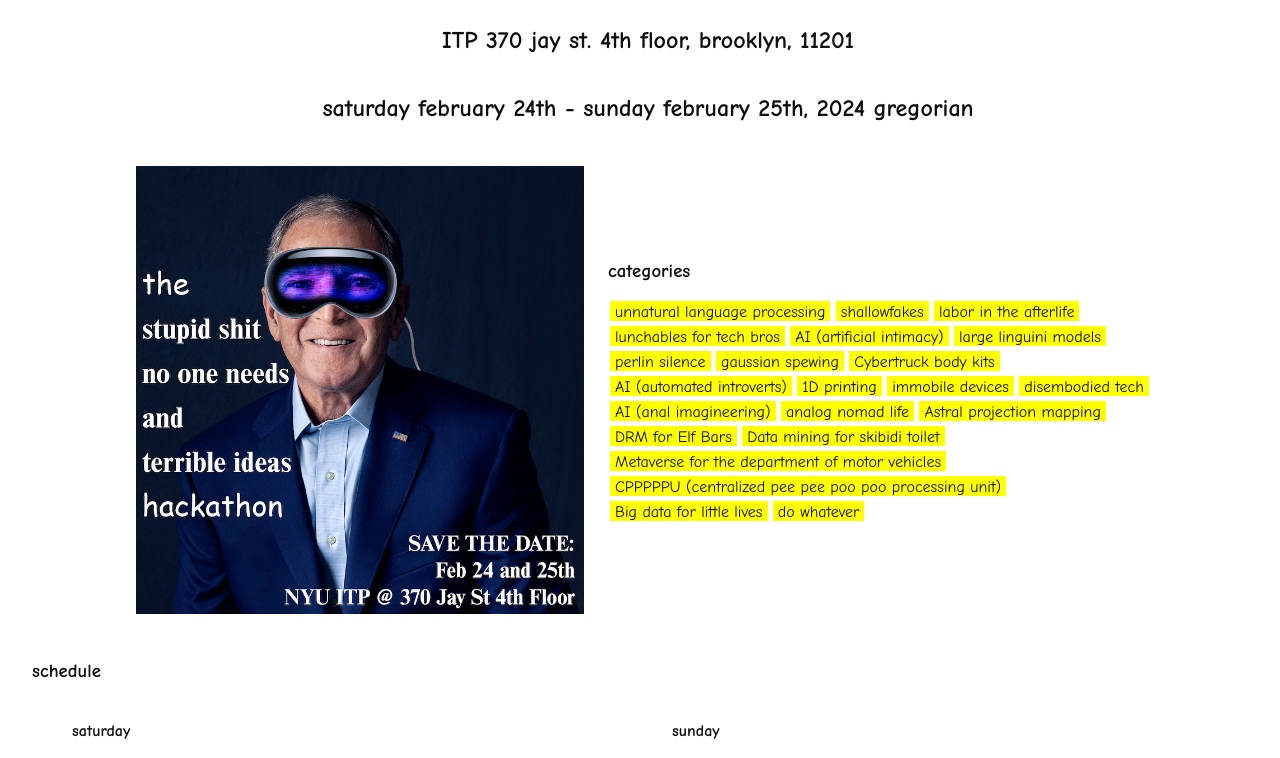
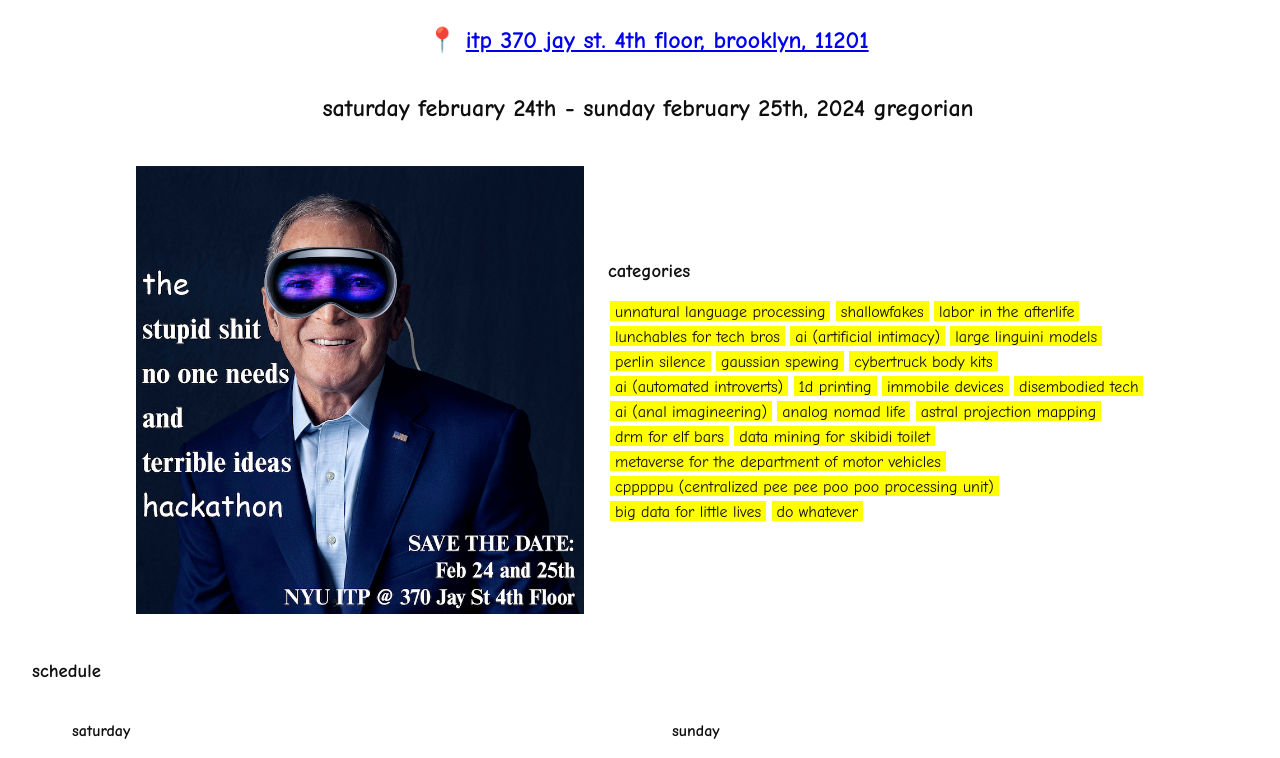
Before and after one commit to iguannalin/stupid, a plain HTML site: page index.html in a window 1280 px wide. Shown: the part 128-886 px from the top of the page. Drawn offline with Linux system fonts and the light colour scheme; a web font is replaced by a local one.

Commit message:
more address links

```diff
--- a/index.css
+++ b/index.css
@@ -20,6 +20,7 @@ body {
   background-color: var(--main-bg-color);
   color: var(--main-text-color);
   font-family: "Comic Sans MS", "Comic Sans", Arial, sans-serif;
+  text-transform: lowercase;
 }
 
 ul {
--- a/index.html
+++ b/index.html
@@ -14,7 +14,7 @@
         </header>
         <div class="container title">
             <h1>stupid hackathon</h1>
-            <h2>ITP 370 jay st. 4th floor, brooklyn, 11201</h2>
+            <h2>📍 <a href="https://maps.app.goo.gl/g2z4Ud8gVu5Kmsum6">ITP 370 jay st. 4th floor, brooklyn, 11201</a></h2>
             <h2>saturday february 24th - sunday february 25th, 2024 gregorian</h2>
         </div>
         <div class="container main">
@@ -118,7 +118,7 @@
             <div class="container afterparty">
                 <div class="column afterparty-details">
                     <p>Sunday 2/25, 8:00pm - 12:00am</p>
-                    <p>📍 <a href="https://maps.app.goo.gl/RQqJVZkSEr87AFgUA">NYC Resistor</a></p>
+                    <p>📍 <a href="https://maps.app.goo.gl/RQqJVZkSEr87AFgUA">NYC Resistor, 87 3rd Ave, Brooklyn, NY 11217</a></p>
                     <p><em>sponsored by <a href="https://smooth.technology">Smooth Technology</a></em></p>
                     <p>drinks non-alcoholic and otherwise will be provided</p>
                 </div>
```
